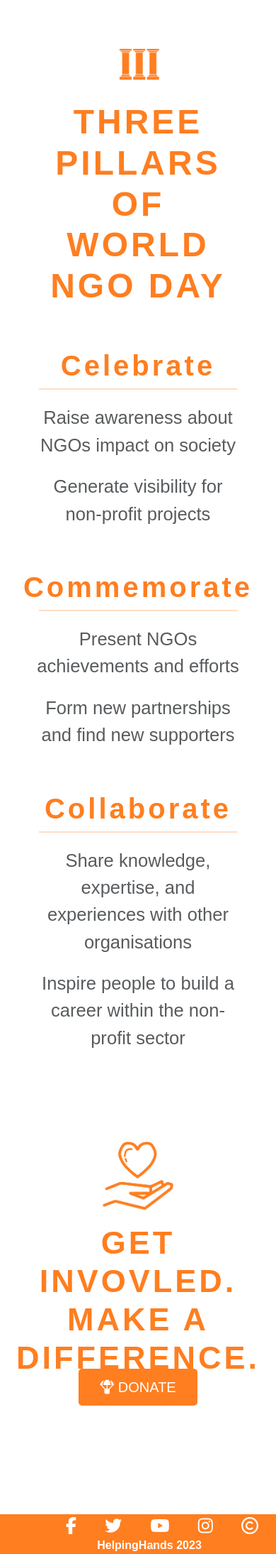
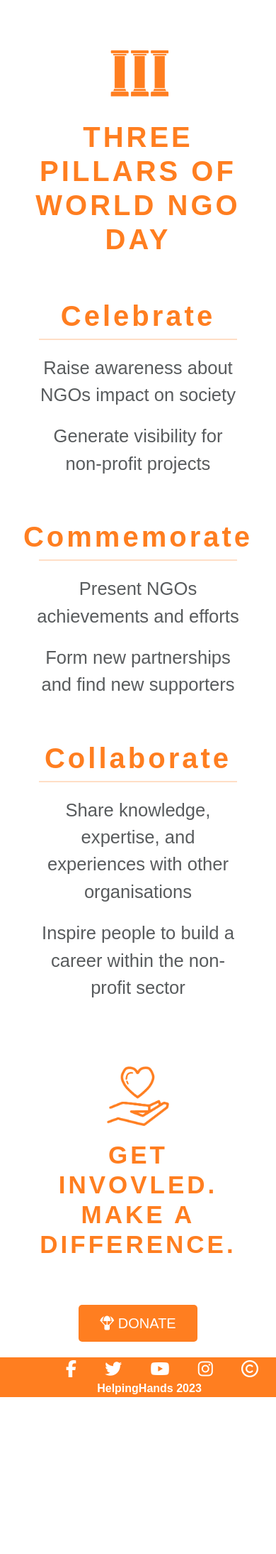
Before and after one commit to jackcrosbie/hackathon-feb, a Django app: page / in a window 390 px wide. Shown: the part 917-3106 px from the top of the page at 71% size. After the commit the page ends 2885 px from the top, so only its background shows below. Run offline with Django 3.2, Linux system fonts and the light colour scheme; some libraries are stand-ins or nearby versions; some web fonts are replaced.

Commit message:
responsive styling and add logos to backend

```diff
--- a/home/templates/home/index.html
+++ b/home/templates/home/index.html
@@ -106,11 +106,12 @@
     <h2 id="involved-msg">
       <img src="{{MEDIA_URL}}/images/donation-icon.png" alt="hand holding a heart icon">
       Get Invovled. Make a Difference.</h2>
-  </div>
-  <div class="btn-container">
-    <div id="donate"><a href="{% url 'donate' %}" class="donate-btn"><i class="fa-solid fa-parachute-box"></i>
-        DONATE</a>
+    <div class="btn-container">
+      <div id="donate"><a href="{% url 'donate' %}" class="donate-btn"><i class="fa-solid fa-parachute-box"></i>
+          DONATE</a>
+      </div>
     </div>
   </div>
+
 </section>
 {% endblock %}
--- a/static/css/base.css
+++ b/static/css/base.css
@@ -326,14 +326,14 @@ hr {
     max-width: 100%;
     flex-direction: column;
     align-items: center;
-    padding: 7%;
-    height: 400px;
+    height: 300px;
 }
+
 
 .btn-container {
     display: flex;
     justify-content: center;
-    margin-bottom: 150px;
+    margin-bottom: 75px;
 }
 
 #donate a:hover {
@@ -383,6 +383,7 @@ hr {
 
 
 /* --- Donate Page ------------------------ */
+
 .donate-make-difference {
     height: 700px;
     display: flex;
@@ -409,7 +410,6 @@ hr {
 }
 
 #get-involved-donate ul {
-    font-size: 90%;
     margin-top: 2rem;
 }
 
@@ -424,19 +424,19 @@ hr {
 #get-involved-donate img {
     display: block;
     text-align: center;
+    max-width: 200px;
     margin: 5px auto;
     width: auto;
 }
 
 
 #get-involved-donate h2 {
-    font-size: 300%;
-    font-weight: 600;
+
     text-align: center;
 }
 
 #get-involved-donate li {
-    font-size: 2em;
+
     list-style: none;
 }
 
@@ -549,12 +549,15 @@ hr {
     #welcome {
         padding: 30px 0;
         margin: 30px;
+        font-size: 250%;
     }
+
+
 
     #welcome img {
         display: block;
         text-align: center;
-        max-width: 65px;
+        max-width: 95px;
         height: auto;
         padding-bottom: 20px;
     }
@@ -573,9 +576,9 @@ hr {
 
     /* Get involved section */
 
-    #make-difference {
-        width: 65%;
-        height: 1200px;
+    .make-difference {
+        width: 95%;
+        height: 450px;
         margin: 0 auto;
     }
 
@@ -587,6 +590,10 @@ hr {
 
     #get-involved h2 {
         font-size: 45px;
+    }
+
+    #involved-msg {
+        margin-top: -100px;
     }
 
     #involved-msg img {
@@ -627,10 +634,12 @@ hr {
         display: none;
     }
 
+    #involved-msg {
+        font-size: 80%;
+    }
+
     /* --- Donate Page ------------------------ */
-    #get-involved-donate h2 {
-        font-size: 200%
-    }
+    #get-involved-donate h2 {}
 
     /* --- Events Page ------------------------ */
     .event-container h2 {
@@ -662,6 +671,10 @@ hr {
         transform: translateX(-50%)
     }
 
+    #get-involved h2 {
+        font-size: 35px;
+    }
+
     #events-cover-text {
         font: 150%;
         width: 300px;
@@ -687,9 +700,7 @@ hr {
     }
 
     /* --- Donate Page ------------------------ */
-    #get-involved-donate h2 {
-        font-size: 150%
-    }
+    #get-involved-donate h2 {}
 
     /* --- Events Page ------------------------ */
     .event-container h2 {
@@ -709,9 +720,7 @@ hr {
 }
 
 /* --- Donate Page ------------------------ */
-#get-involved-donate h2 {
-    font-size: 100%
-}
+#get-involved-donate h2 {}
 
 /* --- for smaller screens 575px and below ------------------------ */
 @media screen and (max-width: 575px) {
```
Also changed, not shown: db.sqlite3.
